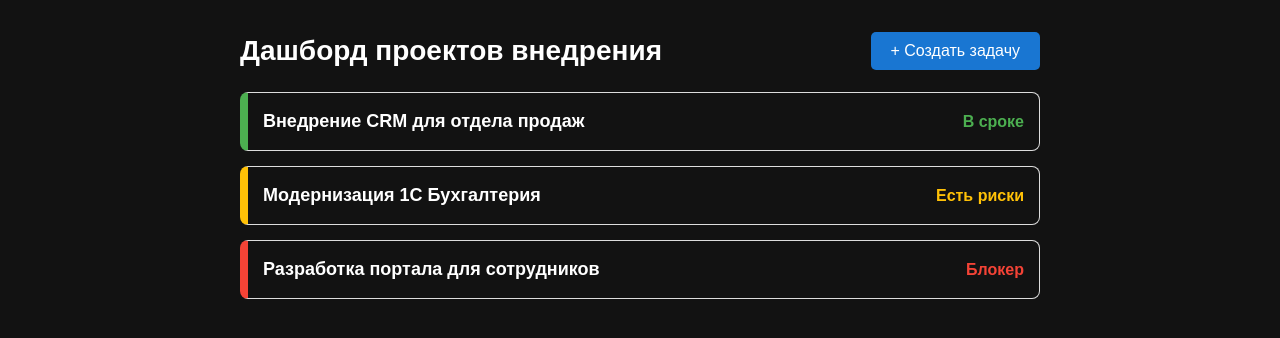
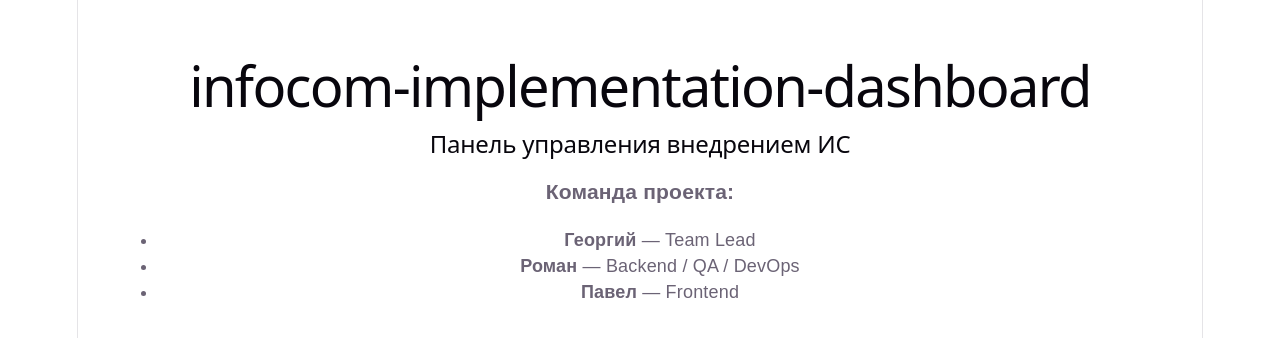
Before and after one commit to gosh-sh1/infocom-implementation-dashboard, a React app in the folder frontend/: page / in a window 1280 px wide. Shown: the top 338 px of the page. Built offline with nearby package versions, Linux system fonts and the light colour scheme; the HTML template or start-up script is replaced by a standard one.

Commit message:
Revert "Feature/ic 01 frontend initial setup"

```diff
--- a/frontend/src/App.css
+++ b/frontend/src/App.css
@@ -1,6 +1,184 @@
-body {
-  margin: 0;
-  background-color: #121212;
-  color: white;
-  font-family: Arial, sans-serif;
+.counter {
+  font-size: 16px;
+  padding: 5px 10px;
+  border-radius: 5px;
+  color: var(--accent);
+  background: var(--accent-bg);
+  border: 2px solid transparent;
+  transition: border-color 0.3s;
+  margin-bottom: 24px;
+
+  &:hover {
+    border-color: var(--accent-border);
+  }
+  &:focus-visible {
+    outline: 2px solid var(--accent);
+    outline-offset: 2px;
+  }
 }
+
+.hero {
+  position: relative;
+
+  .base,
+  .framework,
+  .vite {
+    inset-inline: 0;
+    margin: 0 auto;
+  }
+
+  .base {
+    width: 170px;
+    position: relative;
+    z-index: 0;
+  }
+
+  .framework,
+  .vite {
+    position: absolute;
+  }
+
+  .framework {
+    z-index: 1;
+    top: 34px;
+    height: 28px;
+    transform: perspective(2000px) rotateZ(300deg) rotateX(44deg) rotateY(39deg)
+      scale(1.4);
+  }
+
+  .vite {
+    z-index: 0;
+    top: 107px;
+    height: 26px;
+    width: auto;
+    transform: perspective(2000px) rotateZ(300deg) rotateX(40deg) rotateY(39deg)
+      scale(0.8);
+  }
+}
+
+#center {
+  display: flex;
+  flex-direction: column;
+  gap: 25px;
+  place-content: center;
+  place-items: center;
+  flex-grow: 1;
+
+  @media (max-width: 1024px) {
+    padding: 32px 20px 24px;
+    gap: 18px;
+  }
+}
+
+#next-steps {
+  display: flex;
+  border-top: 1px solid var(--border);
+  text-align: left;
+
+  & > div {
+    flex: 1 1 0;
+    padding: 32px;
+    @media (max-width: 1024px) {
+      padding: 24px 20px;
+    }
+  }
+
+  .icon {
+    margin-bottom: 16px;
+    width: 22px;
+    height: 22px;
+  }
+
+  @media (max-width: 1024px) {
+    flex-direction: column;
+    text-align: center;
+  }
+}
+
+#docs {
+  border-right: 1px solid var(--border);
+
+  @media (max-width: 1024px) {
+    border-right: none;
+    border-bottom: 1px solid var(--border);
+  }
+}
+
+#next-steps ul {
+  list-style: none;
+  padding: 0;
+  display: flex;
+  gap: 8px;
+  margin: 32px 0 0;
+
+  .logo {
+    height: 18px;
+  }
+
+  a {
+    color: var(--text-h);
+    font-size: 16px;
+    border-radius: 6px;
+    background: var(--social-bg);
+    display: flex;
+    padding: 6px 12px;
+    align-items: center;
+    gap: 8px;
+    text-decoration: none;
+    transition: box-shadow 0.3s;
+
+    &:hover {
+      box-shadow: var(--shadow);
+    }
+    .button-icon {
+      height: 18px;
+      width: 18px;
+    }
+  }
+
+  @media (max-width: 1024px) {
+    margin-top: 20px;
+    flex-wrap: wrap;
+    justify-content: center;
+
+    li {
+      flex: 1 1 calc(50% - 8px);
+    }
+
+    a {
+      width: 100%;
+      justify-content: center;
+      box-sizing: border-box;
+    }
+  }
+}
+
+#spacer {
+  height: 88px;
+  border-top: 1px solid var(--border);
+  @media (max-width: 1024px) {
+    height: 48px;
+  }
+}
+
+.ticks {
+  position: relative;
+  width: 100%;
+
+  &::before,
+  &::after {
+    content: '';
+    position: absolute;
+    top: -4.5px;
+    border: 5px solid transparent;
+  }
+
+  &::before {
+    left: 0;
+    border-left-color: var(--border);
+  }
+  &::after {
+    right: 0;
+    border-right-color: var(--border);
+  }
+}
--- a/frontend/src/App.jsx
+++ b/frontend/src/App.jsx
@@ -1,76 +1,27 @@
-import { useState } from 'react';
-import './App.css';
-
-const mockProjects = [
-  { id: 1, name: 'Внедрение CRM для отдела продаж', status: 'В сроке' },
-  { id: 2, name: 'Модернизация 1С Бухгалтерия', status: 'Есть риски' },
-  { id: 3, name: 'Разработка портала для сотрудников', status: 'Блокер' },
-];
+import './App.css'
 
 function App() {
-  const [isModalOpen, setIsModalOpen] = useState(false);
-  const [projects] = useState(mockProjects);
-  const [taskTitle, setTaskTitle] = useState('');
-  const [assignee, setAssignee] = useState('');
-  const [deadline, setDeadline] = useState('');
-
-  const getStatusColor = (status) => {
-    switch (status) {
-      case 'В сроке': return '#4CAF50';
-      case 'Есть риски': return '#FFC107';
-      case 'Блокер': return '#F44336';
-      default: return '#9E9E9E';
-    }
-  };
-
-  const handleCreateTask = (e) => {
-    e.preventDefault();
-    console.log("Отправка задачи:", { taskTitle, assignee, deadline });
-    alert(`Задача "${taskTitle}" создана!`);
-    setIsModalOpen(false);
-  };
+  const team = [
+    { name: 'Георгий', role: 'Team Lead' },
+    { name: 'Роман', role: 'Backend / QA / DevOps' },
+    { name: 'Павел', role: 'Frontend' },
+  ]
 
   return (
-    <div style={{ padding: '30px', fontFamily: 'Arial, sans-serif', maxWidth: '800px', margin: '0 auto' }}>
-      <div style={{ display: 'flex', justifyContent: 'space-between', alignItems: 'center', marginBottom: '20px' }}>
-        <h1 style={{ margin: 0, whiteSpace: 'nowrap', fontSize: '28px' }}>Дашборд проектов внедрения</h1>
-        <button onClick={() => setIsModalOpen(true)} style={{ padding: '10px 20px', background: '#1976D2', color: 'white', border: 'none', borderRadius: '5px', cursor: 'pointer', fontSize: '16px' }}>
-          + Создать задачу
-        </button>
-      </div>
+    <div style={{ padding: '40px', fontFamily: 'Arial, sans-serif' }}>
+      <h1>infocom-implementation-dashboard</h1>
+      <h2>Панель управления внедрением ИС</h2>
 
-      <div style={{ display: 'flex', flexDirection: 'column', gap: '15px' }}>
-        {projects.map((project) => (
-          <div key={project.id} style={{ border: '1px solid #ddd', borderRadius: '8px', padding: '15px', display: 'flex', justifyContent: 'space-between', alignItems: 'center', borderLeft: `8px solid ${getStatusColor(project.status)}` }}>
-            <h3 style={{ margin: 0, fontSize: '18px' }}>{project.name}</h3>
-            <span style={{ color: getStatusColor(project.status), fontWeight: 'bold' }}>{project.status}</span>
-          </div>
+      <h3>Команда проекта:</h3>
+      <ul>
+        {team.map((member, index) => (
+          <li key={index}>
+            <b>{member.name}</b> — {member.role}
+          </li>
         ))}
-      </div>
-
-      {isModalOpen && (
-        <div style={{ position: 'fixed', top: 0, left: 0, right: 0, bottom: 0, background: 'rgba(0,0,0,0.5)', display: 'flex', justifyContent: 'center', alignItems: 'center' }}>
-          <div style={{ background: 'white', padding: '25px', borderRadius: '10px', width: '400px', color: 'black' }}>
-            <h2 style={{ marginTop: 0 }}>Создание задачи</h2>
-            <form onSubmit={handleCreateTask} style={{ display: 'flex', flexDirection: 'column', gap: '15px' }}>
-              <input type="text" placeholder="Название задачи" value={taskTitle} onChange={(e) => setTaskTitle(e.target.value)} required style={{ padding: '10px' }} />
-              <select value={assignee} onChange={(e) => setAssignee(e.target.value)} required style={{ padding: '10px' }}>
-                <option value="">Выберите исполнителя</option>
-                <option value="user1">Шальнев Георгий</option>
-                <option value="user2">Стрелков Роман</option>
-                <option value="user3">Захаров Павел</option>
-              </select>
-              <input type="date" value={deadline} onChange={(e) => setDeadline(e.target.value)} style={{ padding: '10px' }} />
-              <div style={{ display: 'flex', gap: '10px', marginTop: '10px' }}>
-                <button type="submit" style={{ flex: 1, background: '#4CAF50', color: 'white', padding: '10px', border: 'none', borderRadius: '5px', cursor: 'pointer' }}>Создать</button>
-                <button type="button" onClick={() => setIsModalOpen(false)} style={{ flex: 1, background: '#f44336', color: 'white', padding: '10px', border: 'none', borderRadius: '5px', cursor: 'pointer' }}>Отмена</button>
-              </div>
-            </form>
-          </div>
-        </div>
-      )}
+      </ul>
     </div>
-  );
+  )
 }
 
-export default App;
+export default App
--- a/frontend/src/index.css
+++ b/frontend/src/index.css
@@ -1,15 +1,111 @@
 :root {
-  font-family: Arial, sans-serif;
-  line-height: 1.5;
-  font-weight: 400;
+  --text: #6b6375;
+  --text-h: #08060d;
+  --bg: #fff;
+  --border: #e5e4e7;
+  --code-bg: #f4f3ec;
+  --accent: #aa3bff;
+  --accent-bg: rgba(170, 59, 255, 0.1);
+  --accent-border: rgba(170, 59, 255, 0.5);
+  --social-bg: rgba(244, 243, 236, 0.5);
+  --shadow:
+    rgba(0, 0, 0, 0.1) 0 10px 15px -3px, rgba(0, 0, 0, 0.05) 0 4px 6px -2px;
 
-  color-scheme: dark;
-  color: rgba(255, 255, 255, 0.87);
-  background-color: #121212;
+  --sans: system-ui, 'Segoe UI', Roboto, sans-serif;
+  --heading: system-ui, 'Segoe UI', Roboto, sans-serif;
+  --mono: ui-monospace, Consolas, monospace;
+
+  font: 18px/145% var(--sans);
+  letter-spacing: 0.18px;
+  color-scheme: light dark;
+  color: var(--text);
+  background: var(--bg);
+  font-synthesis: none;
+  text-rendering: optimizeLegibility;
+  -webkit-font-smoothing: antialiased;
+  -moz-osx-font-smoothing: grayscale;
+
+  @media (max-width: 1024px) {
+    font-size: 16px;
+  }
+}
+
+@media (prefers-color-scheme: dark) {
+  :root {
+    --text: #9ca3af;
+    --text-h: #f3f4f6;
+    --bg: #16171d;
+    --border: #2e303a;
+    --code-bg: #1f2028;
+    --accent: #c084fc;
+    --accent-bg: rgba(192, 132, 252, 0.15);
+    --accent-border: rgba(192, 132, 252, 0.5);
+    --social-bg: rgba(47, 48, 58, 0.5);
+    --shadow:
+      rgba(0, 0, 0, 0.4) 0 10px 15px -3px, rgba(0, 0, 0, 0.25) 0 4px 6px -2px;
+  }
+
+  #social .button-icon {
+    filter: invert(1) brightness(2);
+  }
 }
 
 body {
   margin: 0;
-  min-width: 320px;
-  min-height: 100vh;
 }
+
+#root {
+  width: 1126px;
+  max-width: 100%;
+  margin: 0 auto;
+  text-align: center;
+  border-inline: 1px solid var(--border);
+  min-height: 100svh;
+  display: flex;
+  flex-direction: column;
+  box-sizing: border-box;
+}
+
+h1,
+h2 {
+  font-family: var(--heading);
+  font-weight: 500;
+  color: var(--text-h);
+}
+
+h1 {
+  font-size: 56px;
+  letter-spacing: -1.68px;
+  margin: 32px 0;
+  @media (max-width: 1024px) {
+    font-size: 36px;
+    margin: 20px 0;
+  }
+}
+h2 {
+  font-size: 24px;
+  line-height: 118%;
+  letter-spacing: -0.24px;
+  margin: 0 0 8px;
+  @media (max-width: 1024px) {
+    font-size: 20px;
+  }
+}
+p {
+  margin: 0;
+}
+
+code,
+.counter {
+  font-family: var(--mono);
+  display: inline-flex;
+  border-radius: 4px;
+  color: var(--text-h);
+}
+
+code {
+  font-size: 15px;
+  line-height: 135%;
+  padding: 4px 8px;
+  background: var(--code-bg);
+}
```
